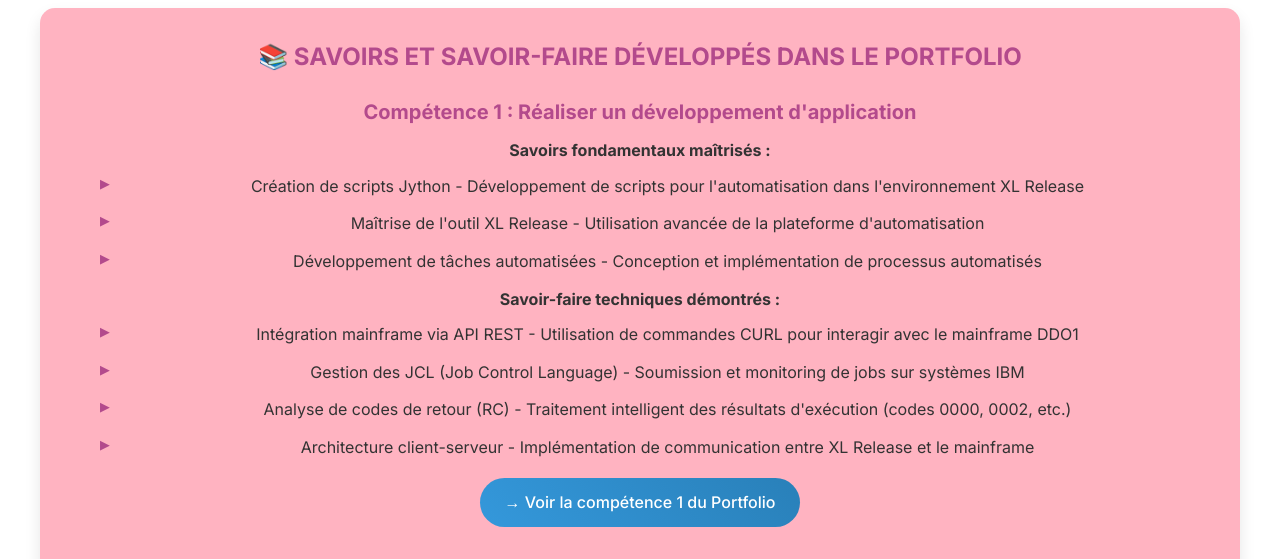
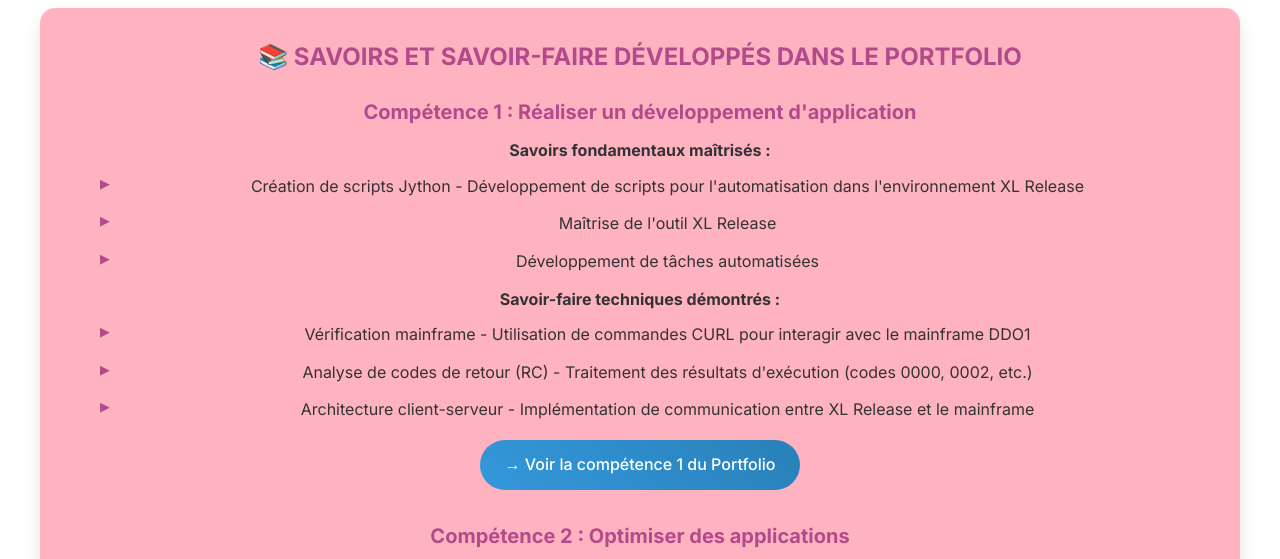
Before and after one commit to Manonnnnnn/Portfolio_S6, a plain HTML site: page index.html in a window 1280 px wide. Shown: the part 219-778 px from the top of the page. Drawn offline with Linux system fonts and the light colour scheme.

Commit message:
Update index.html
modification index.html

```diff
--- a/index.html
+++ b/index.html
@@ -36,15 +36,14 @@
                         <p><strong>Savoirs fondamentaux maîtrisés :</strong></p>
                         <ul>
                             <li>Création de scripts Jython - Développement de scripts pour l'automatisation dans l'environnement XL Release</li>
-                            <li>Maîtrise de l'outil XL Release - Utilisation avancée de la plateforme d'automatisation</li>
-                            <li>Développement de tâches automatisées - Conception et implémentation de processus automatisés</li>
+                            <li>Maîtrise de l'outil XL Release </li>
+                            <li>Développement de tâches automatisées</li>
                         </ul>
 
                         <p><strong>Savoir-faire techniques démontrés :</strong></p>
                         <ul>
-                            <li>Intégration mainframe via API REST - Utilisation de commandes CURL pour interagir avec le mainframe DDO1</li>
-                            <li>Gestion des JCL (Job Control Language) - Soumission et monitoring de jobs sur systèmes IBM</li>
-                            <li>Analyse de codes de retour (RC) - Traitement intelligent des résultats d'exécution (codes 0000, 0002, etc.)</li>
+                            <li>Vérification mainframe - Utilisation de commandes CURL pour interagir avec le mainframe DDO1</li>
+                            <li>Analyse de codes de retour (RC) - Traitement des résultats d'exécution (codes 0000, 0002, etc.)</li>
                             <li>Architecture client-serveur - Implémentation de communication entre XL Release et le mainframe</li>
                         </ul>
 
```
